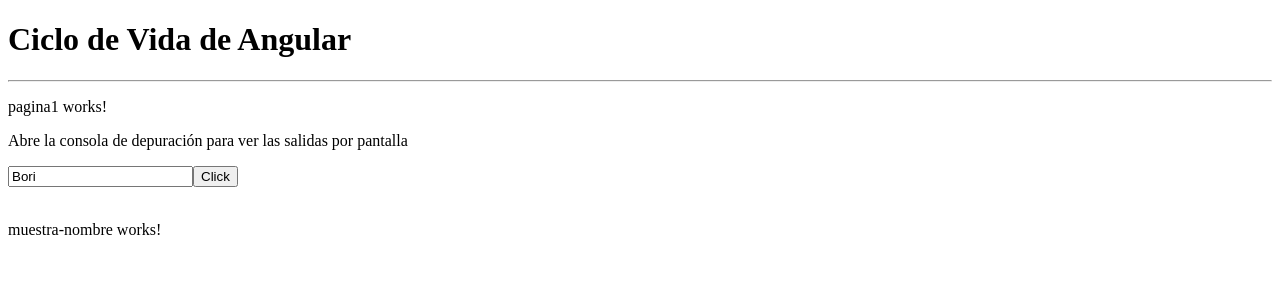
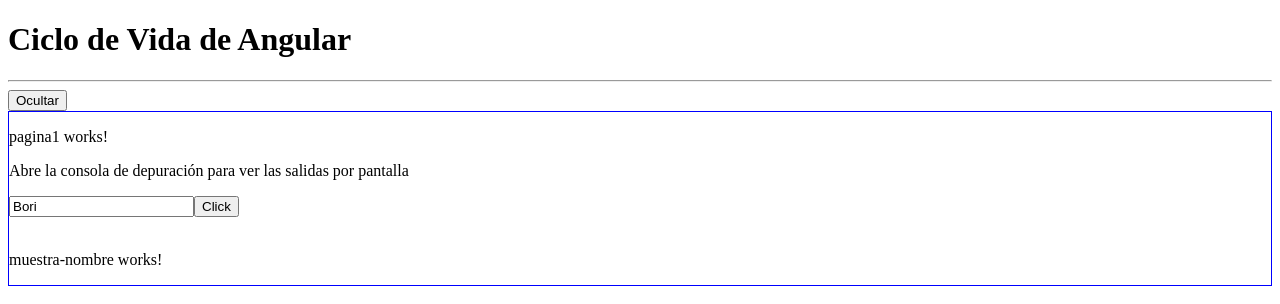
Before and after one commit to borilio/angular-ciclo-de-vida-hooks, an Angular app: page / in a window 1280 px wide. Shown: the top 304 px of the page. Built offline with nearby package versions, Linux system fonts and the light colour scheme.

Commit message:
Probando el onDestroy al ocultar un componente

```diff
--- a/src/app/app.component.html
+++ b/src/app/app.component.html
@@ -1,4 +1,15 @@
 <h1>Ciclo de Vida de Angular</h1>
 <hr/>
 
-<app-pagina1>
+<!--
+    Si ocultamos el componente, lo que hace es QUITARLO, por lo que
+    se lanza el onDestroy. Realmente no lo ocultamos.
+ -->
+<button (click)="this.ocultar=!this.ocultar">
+    {{ ocultar ? 'Mostrar':'Ocultar' }}
+</button>
+
+<div *ngIf="!ocultar"
+    style="border: 1px solid blue;">
+    <app-pagina1></app-pagina1>
+</div>
--- a/src/app/app.component.ts
+++ b/src/app/app.component.ts
@@ -7,4 +7,7 @@
 })
 export class AppComponent {
   title = 'ciclodevida';
+
+  ocultar: boolean = false;
+
 }
```
